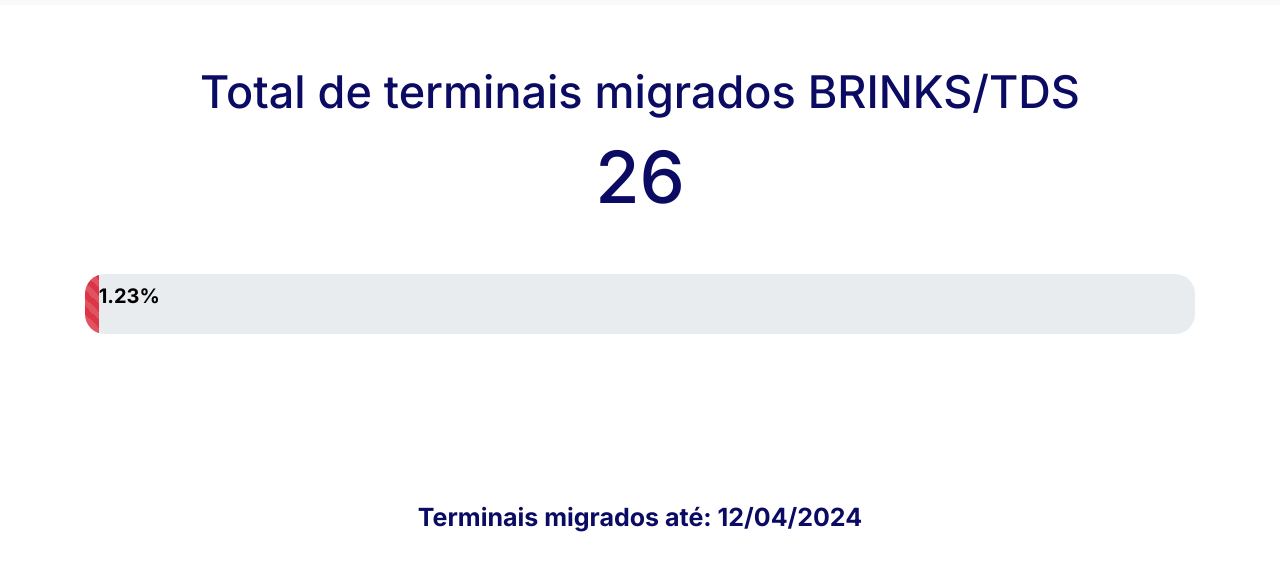
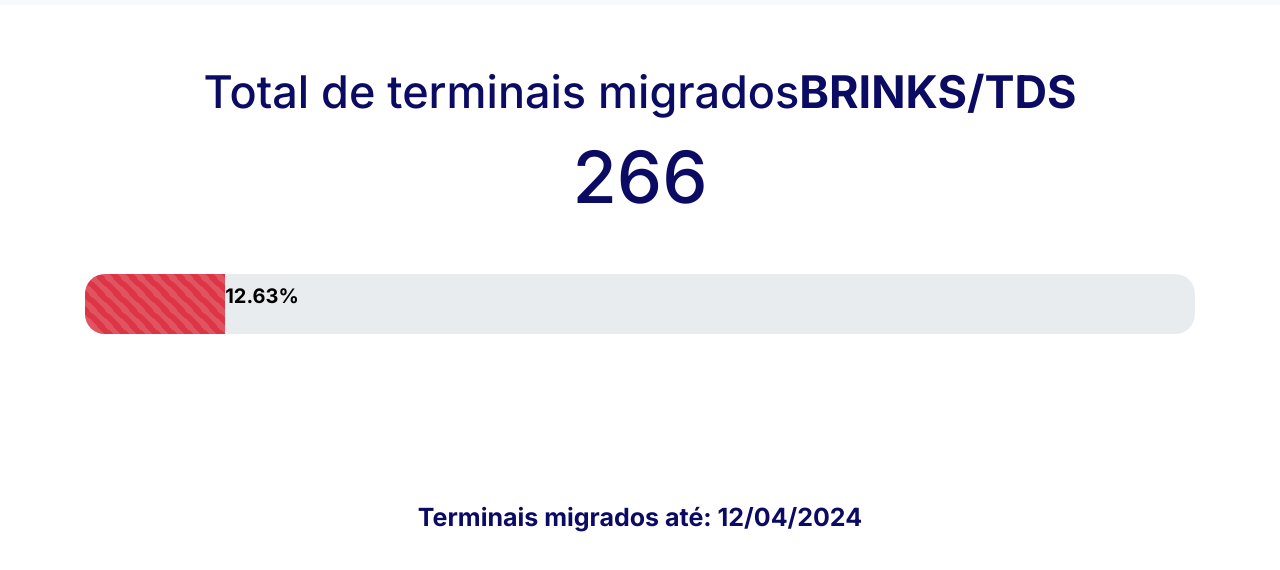
Before and after one commit to francivaldo-alves/migracoes, a plain HTML site: page index.html in a window 1280 px wide. Shown: the part 84-654 px from the top of the page. Drawn offline with nearby package versions, Linux system fonts and the light colour scheme.

Commit message:
ajustes no html

```diff
--- a/index.html
+++ b/index.html
@@ -34,7 +34,8 @@
     <div class="row">
 
       <div class="col-12 number-display">
-        <h1> Total de terminais migrados BRINKS/TDS<h1>
+        <h1> Total de terminais migrados<strong>BRINKS/TDS</strong>
+          <h1>
             <div class="container">
               <div id="numero"></div>
             </div>
--- a/script.js
+++ b/script.js
@@ -1,4 +1,4 @@
-let totalMigracao = 26;
+let totalMigracao = 266;
 let meta = 2106;
 let dataUltimaAtualizacao = "12/04/2024"
 
```
